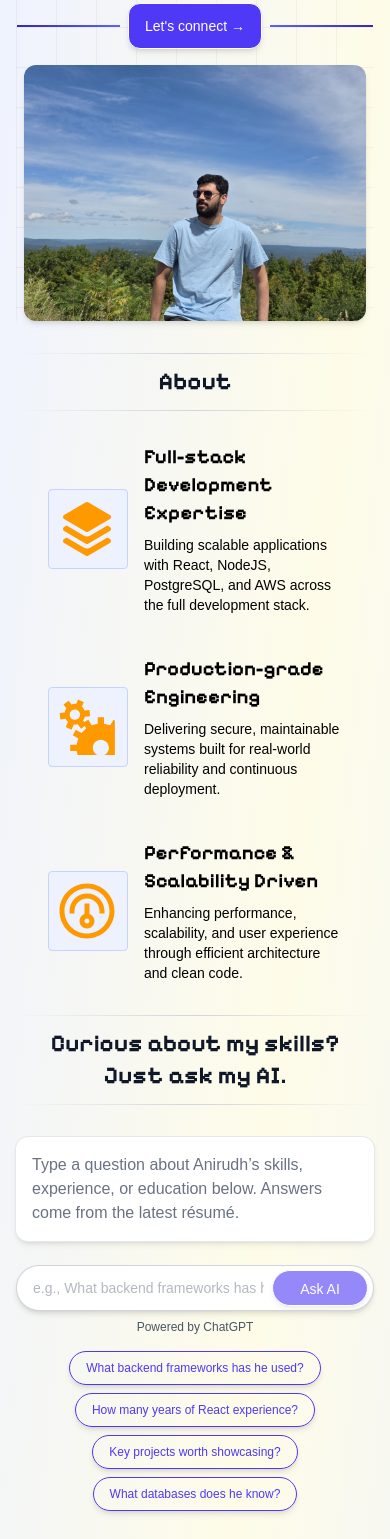
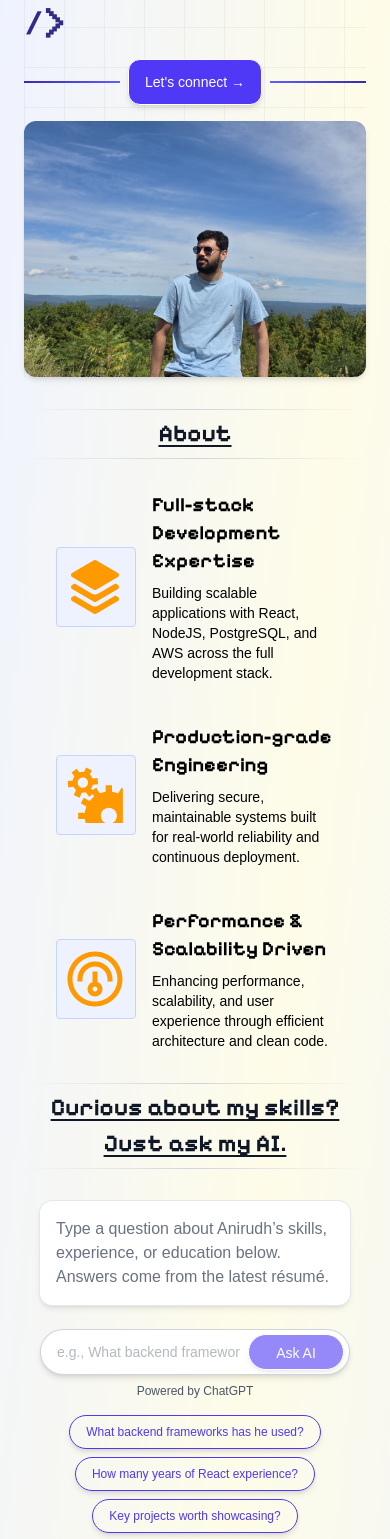
Before and after one commit to anirudhchintha95/portfolio, a Next.js app: page / in a window 390 px wide. Shown: the part 157-1696 px from the top of the page. Built offline with nearby package versions, Linux system fonts and the light colour scheme; a web font is replaced by a local one.

Commit message:
Convert separators to anchor tags for navigation

```diff
--- a/public/resume.yaml
+++ b/public/resume.yaml
@@ -31,12 +31,13 @@
 skills:
   frontend: [React, Angular, VueJS, TypeScript, HTML, CSS]
   frontend_libraries: [TailwindCSS, Material-UI]
-  backend: [NodeJS, Ruby on Rails]
+  backend: [NodeJS, Ruby on Rails, Flask]
   backend_libraries: [Express]
   databases: [PostgreSQL, Redis]
   devops_cloud: [AWS, Docker, Jenkins]
   testing: [Jest, React Testing Library, Angular Testing Library]
   practices: [Agile, Accessibility, CI/CD, i18n]
+  languages: [TypeScript, JavaScript, Python, Ruby]
 
 experience_by_technology_totals:
   React:
@@ -59,6 +60,8 @@
     projects: "0.5 yr"
   Ruby_on_Rails:
     WAL: "3.0 yr"
+  Flask:
+    stevens: "0.1 yr"
   PostgreSQL:
     WAL: "3.0 yr"
     stevens: "0.5 yr"
--- a/src/app/page.tsx
+++ b/src/app/page.tsx
@@ -12,38 +12,44 @@
 
 export default function Home() {
   return (
-    <div className="mx-auto max-w-screen-xl px-4 sm:px-6 lg:px-8">
-      <div id="top">
+    <div className="mx-auto max-w-screen-xl px-6 lg:px-8">
+      <div id="top" className="scroll-mt-12">
         <TopSection />
       </div>
 
-      <div id="about">
-        <Separator text="About" />
+      <div id="about" className="scroll-mt-12">
+        <Separator hrefKey="about" text="About" />
         <About />
       </div>
 
-      <div id="ask-ai">
-        <Separator text={["Curious about my skills?", "Just ask my AI."]} />
+      <div id="ask-ai" className="scroll-mt-12">
+        <Separator
+          hrefKey="ask-ai"
+          text={["Curious about my skills?", "Just ask my AI."]}
+        />
         <GenAISearch />
       </div>
 
-      <div id="skills">
-        <Separator text="Skills" />
+      <div id="skills" className="scroll-mt-12">
+        <Separator hrefKey="skills" text="Skills" />
         <Skills />
       </div>
 
-      <div id="contact">
-        <Separator text="Let's connect!" />
+      <div id="contact" className="scroll-mt-12">
+        <Separator hrefKey="contact" text="Let's connect!" />
         <ContactMe />
       </div>
 
-      <div id="recommendations">
-        <Separator text="What did people say about me?" />
+      <div id="recommendations" className="scroll-mt-12">
+        <Separator
+          hrefKey="recommendations"
+          text="What did people say about me?"
+        />
         <Recommendations />
       </div>
 
-      <div id="thank-you">
-        <Separator text="Thanks for stopping by!" />
+      <div id="thank-you" className="scroll-mt-12">
+        <Separator hrefKey="thank-you" text="Thanks for stopping by!" />
         <div className="flex justify-center flex-col text-center text-gray-700 dark:text-gray-200 px-8 sm:px-6 lg:px-8 pb-8 text-lg">
           <span>Thank you for scrolling and learning about me.</span>
           <div className="mt-4">
--- a/src/components/AskAI.tsx
+++ b/src/components/AskAI.tsx
@@ -96,7 +96,7 @@
   const disabled = loading;
 
   return (
-    <section aria-label="Ask AI">
+    <section aria-label="Ask AI" className="px-4 sm:px-0">
       {/* Answer / Error */}
       <div
         className="mx-auto max-w-xl rounded-xl bg-white dark:bg-indigo-100 shadow-md ring-1 ring-gray-200"
@@ -182,7 +182,27 @@
           type="submit"
           className="bg-indigo-500 w-24 h-9 !rounded-full text-sm text-white mr-[5px]"
         >
-          {loading ? "Thinking…" : "Ask AI"}
+          {loading ? (
+            <svg
+              aria-hidden="true"
+              role="status"
+              className="inline w-4 h-4 mb-1 text-white animate-spin"
+              viewBox="0 0 100 101"
+              fill="none"
+              xmlns="http://www.w3.org/2000/svg"
+            >
+              <path
+                d="M100 50.5908C100 78.2051 77.6142 100.591 50 100.591C22.3858 100.591 0 78.2051 0 50.5908C0 22.9766 22.3858 0.59082 50 0.59082C77.6142 0.59082 100 22.9766 100 50.5908ZM9.08144 50.5908C9.08144 73.1895 27.4013 91.5094 50 91.5094C72.5987 91.5094 90.9186 73.1895 90.9186 50.5908C90.9186 27.9921 72.5987 9.67226 50 9.67226C27.4013 9.67226 9.08144 27.9921 9.08144 50.5908Z"
+                fill="#E5E7EB"
+              />
+              <path
+                d="M93.9676 39.0409C96.393 38.4038 97.8624 35.9116 97.0079 33.5539C95.2932 28.8227 92.871 24.3692 89.8167 20.348C85.8452 15.1192 80.8826 10.7238 75.2124 7.41289C69.5422 4.10194 63.2754 1.94025 56.7698 1.05124C51.7666 0.367541 46.6976 0.446843 41.7345 1.27873C39.2613 1.69328 37.813 4.19778 38.4501 6.62326C39.0873 9.04874 41.5694 10.4717 44.0505 10.1071C47.8511 9.54855 51.7191 9.52689 55.5402 10.0491C60.8642 10.7766 65.9928 12.5457 70.6331 15.2552C75.2735 17.9648 79.3347 21.5619 82.5849 25.841C84.9175 28.9121 86.7997 32.2913 88.1811 35.8758C89.083 38.2158 91.5421 39.6781 93.9676 39.0409Z"
+                fill="currentColor"
+              />
+            </svg>
+          ) : (
+            "Ask AI"
+          )}
         </Button>
       </form>
 
--- a/src/components/TopSection.tsx
+++ b/src/components/TopSection.tsx
@@ -19,7 +19,7 @@
       />
 
       {/* LEFT CONTENT */}
-      <div className="flex-1 sm:p-12 lg:px-16 lg:py-24 flex items-center">
+      <div className="flex-1 sm:p-12 lg:px-16 lg:py-24 flex items-center my-4 sm:mt-0 ">
         <div className="text-left flex flex-col items-center sm:items-start z-10">
           <h2 className="text-2xl sm:text-3xl md:text-4xl lg:text-5xl font-bold text-gray-900 dark:text-indigo-100">
             Hi, I am
@@ -52,7 +52,7 @@
       </div>
 
       {/* RIGHT PORTRAIT */}
-      <div className="flex justify-end items-center mt-4 sm:mt-0 sm:p-12 lg:px-16 lg:py-24 !pl-0">
+      <div className="flex justify-end items-center sm:p-12 lg:px-16 lg:py-24 !pl-0">
         <div className="relative w-full h-64 sm:w-72 sm:h-[28rem] rounded-xl overflow-hidden shadow-md">
           <Image
             alt="Anirudh Chintha"
--- a/src/components/general/Separator.tsx
+++ b/src/components/general/Separator.tsx
@@ -1,6 +1,12 @@
 import React from "react";
 
-const Separator = ({ text }: { text: string | string[] }) => {
+const Separator = ({
+  text,
+  hrefKey,
+}: {
+  text: string | string[];
+  hrefKey: string;
+}) => {
   const textArray = React.useMemo(
     () => (Array.isArray(text) ? text : [text]),
     [text]
@@ -10,26 +16,29 @@
     <section className="py-8 font-pixel">
       {/* Mobile: stacked */}
       <div className="sm:hidden space-y-3">
-        <div className="h-px w-full bg-gradient-to-r from-transparent via-gray-300 to-transparent dark:via-gray-600" />
-        <h2 className="text-center px-4 text-2xl">
+        <div className="h-px w-full bg-gradient-to-r from-transparent via-gray-300 to-transparent dark:via-gray-600 m-0" />
+        <a
+          className="flex flex-col items-center gap-1 px-4 text-center text-2xl my-2"
+          href={"#" + hrefKey}
+        >
           {textArray.map((line, idx) => (
-            <div
-              key={idx}
-              className="text-gray-900 dark:text-white font-bold"
-            >
+            <span key={idx} className="text-gray-900 dark:text-white font-bold underline underline-offset-4">
               {line}
-            </div>
+            </span>
           ))}
-        </h2>
-        <div className="h-px w-full bg-gradient-to-r from-transparent via-gray-300 to-transparent dark:via-gray-600" />
+        </a>
+        <div className="h-px w-full bg-gradient-to-r from-transparent via-gray-300 to-transparent dark:via-gray-600 m-0" />
       </div>
 
       {/* sm+: horizontal */}
       <div className="hidden sm:flex items-center">
         <span className="h-px flex-1 bg-gradient-to-r from-transparent to-gray-300 dark:to-amber-500" />
-        <h2 className="shrink px-4 text-gray-900 dark:text-white font-bold text-center text-2xl break-words">
+        <a
+          className="shrink px-4 text-gray-900 dark:text-white font-bold text-center text-2xl break-words underline underline-offset-4"
+          href={"#" + hrefKey}
+        >
           {textArray.join(" ")}
-        </h2>
+        </a>
         <span className="h-px flex-1 bg-gradient-to-l from-transparent to-gray-300 dark:to-amber-500" />
       </div>
     </section>
```
